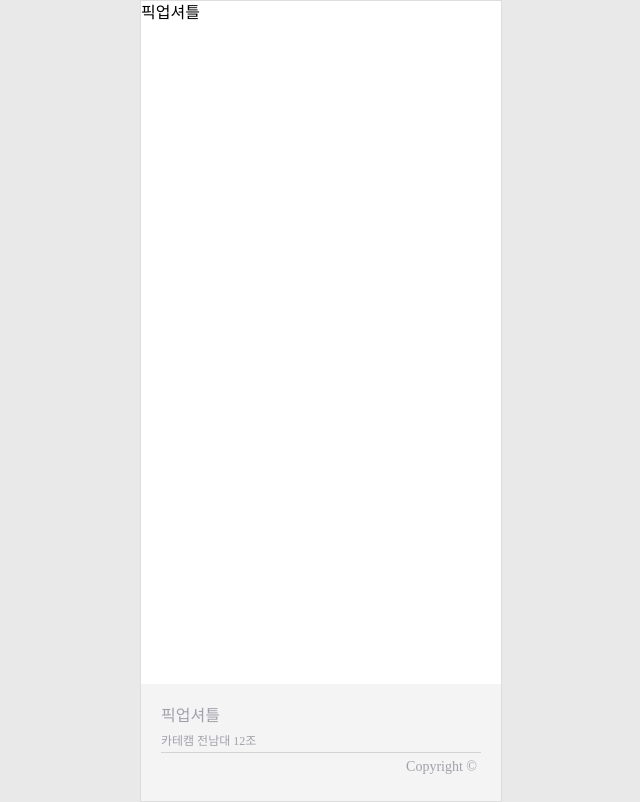
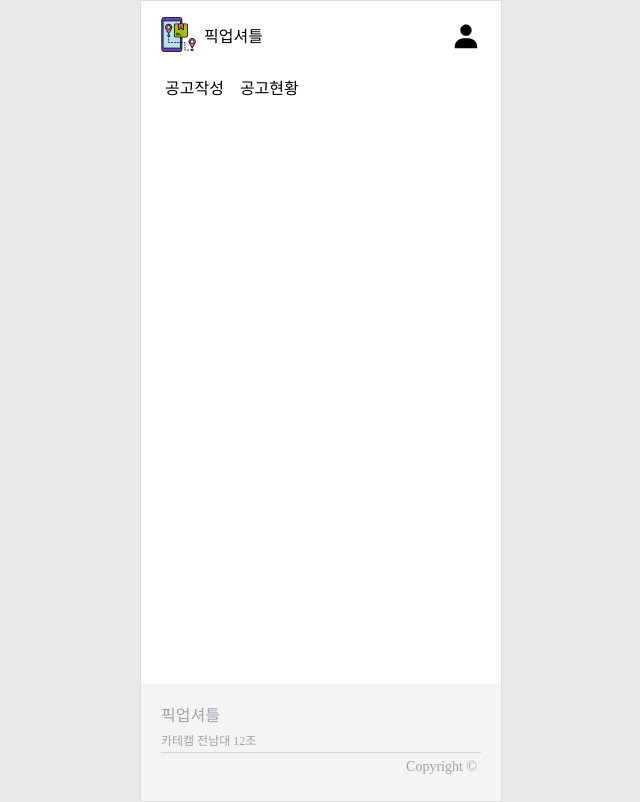
Before and after one commit to Step3-kakao-tech-campus/Team12_FE, a React (Create React App) app: page / in a window 1280 px wide. Shown: the whole page, without its empty margins (320-960 px from the left). Built offline with nearby package versions, Linux system fonts and the light colour scheme; a web font is replaced by a local one.

Commit message:
[style] : HomePage Nav 추가 및 공고 작성 탭 경로 변경 & Nav 로고 수정

```diff
--- a/src/components/atoms/Nav.jsx
+++ b/src/components/atoms/Nav.jsx
@@ -1,8 +1,8 @@
 /* eslint-disable */
 import React from 'react';
 import { Link } from 'react-router-dom';
-import { BiCoffeeTogo } from 'react-icons/bi';
 import { BiSolidUser } from 'react-icons/bi';
+import logo from '../../assets/images/logo.png';
 
 const Nav = () => {
   return (
@@ -10,7 +10,7 @@ const Nav = () => {
       <nav className="absolute h-16 p-5 mt-1 top-0 left-0 right-0 flex justify-between items-center">
         <Link to={'/'}>
           <div>
-            <BiCoffeeTogo className="float-left" size={35} />
+            <img src={logo} className="float-left" size={35} />
             <div className="float-left p-2">픽업셔틀</div>
           </div>
         </Link>
@@ -21,7 +21,7 @@ const Nav = () => {
         </Link>
       </nav>
       <div className="absolute h-12 p-5 top-16 left-0 right-0 flex items-center">
-        <Link to={'/articles/write'}>
+        <Link to={'/start-post'}>
           <div className="p-1">공고작성</div>
         </Link>
         <Link to={'/articles'}>
--- a/src/pages/HomePage.jsx
+++ b/src/pages/HomePage.jsx
@@ -1,10 +1,11 @@
 import React from 'react';
 import Footer from '../components/atoms/Footer';
+import Nav from '../components/atoms/Nav';
 
 const HomePage = () => {
   return (
     <div className="page--layout">
-      <h1>픽업셔틀</h1>
+      <Nav />
       <Footer />
     </div>
   );
```
Also changed, not shown: src/assets/images/logo.png (added).
